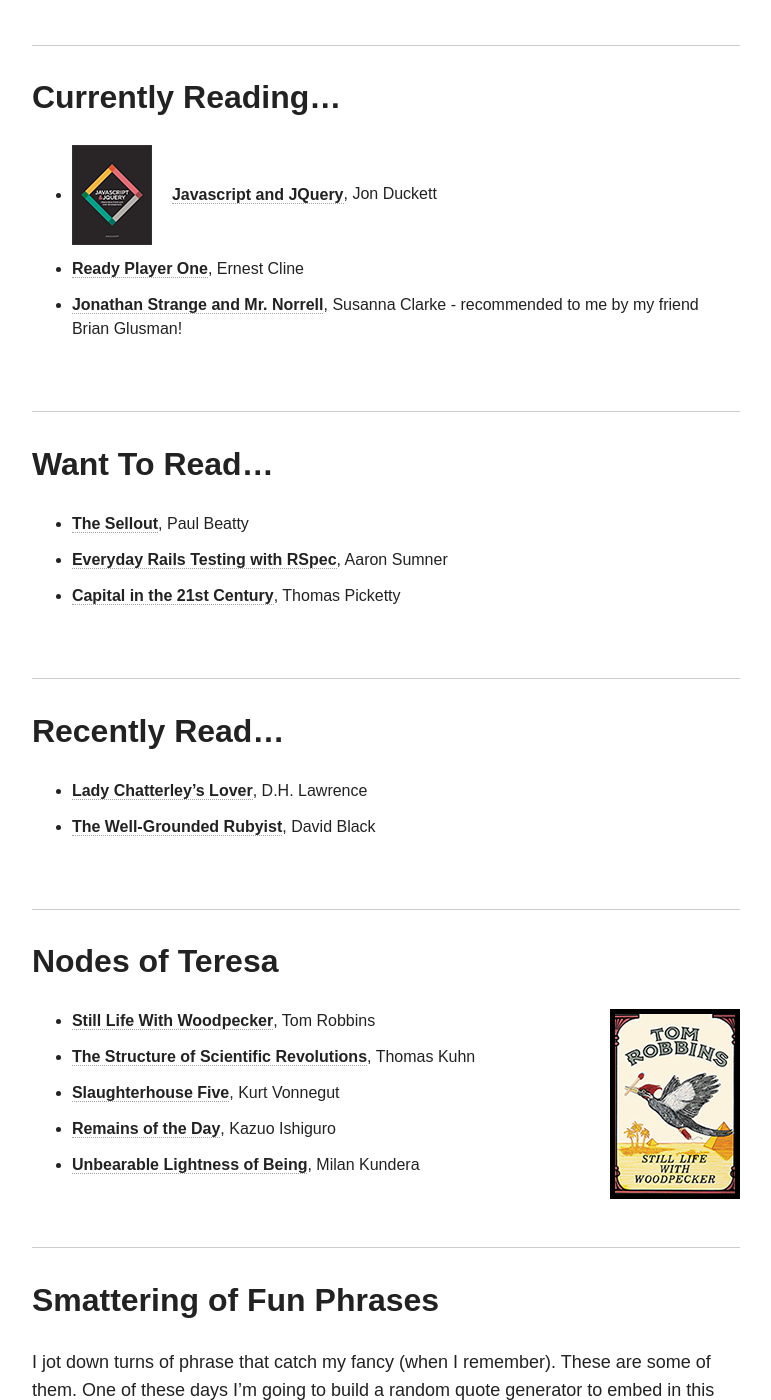
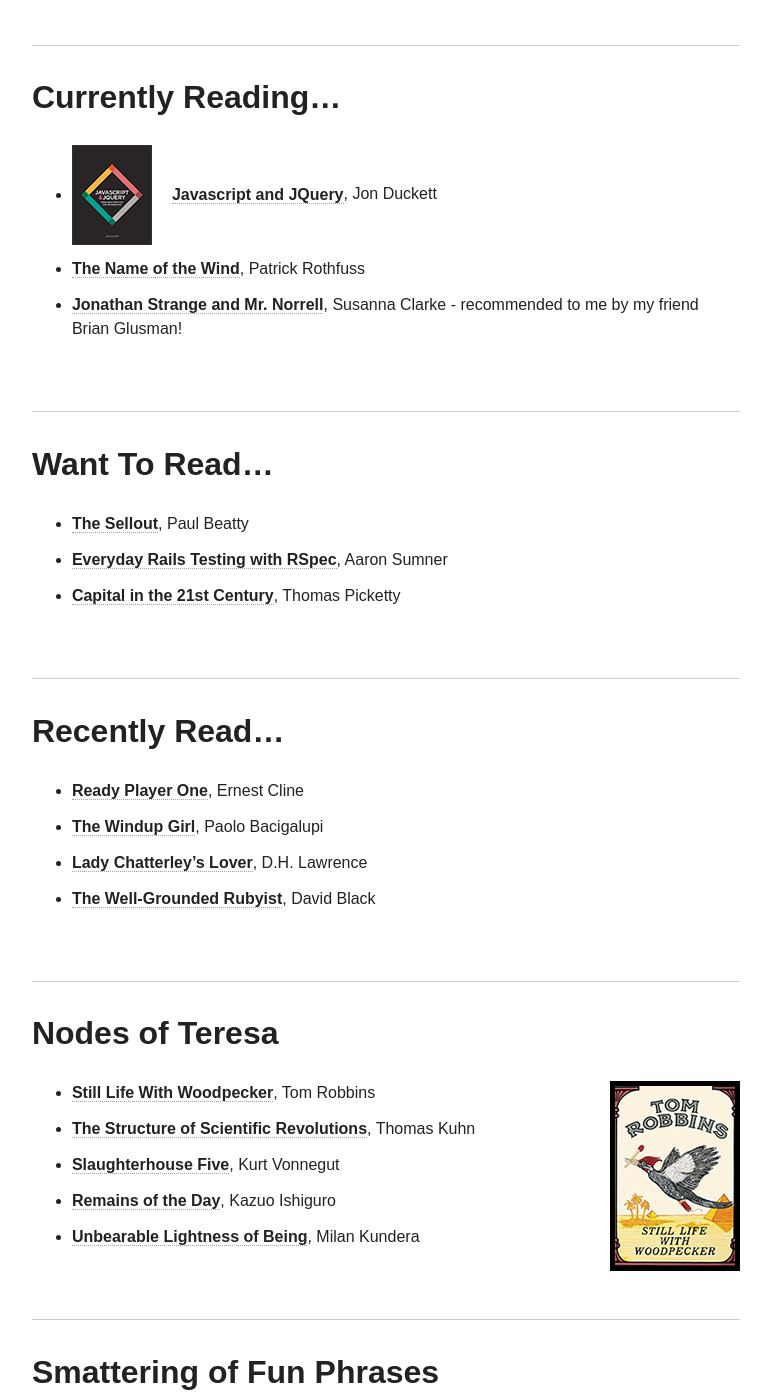
Before and after one commit to teresafinn/teresafinn.github.io, a Jekyll site: the page built from books/index.md, in a window 1280 px wide and 1400 px high, scrolled down 1640 px. Shown: the whole window, without its empty margins (254-1025 px from the left). Built offline with Jekyll 4.4.1, drawn with Linux system fonts in a browser that asks for light colours; nearby versions of some CDN libraries.

Commit message:
Update books

```diff
--- a/books/index.md
+++ b/books/index.md
@@ -23,7 +23,7 @@
 
 ## Currently Reading...
 * <img style="padding-right: 20px" src="/images/javascript-and-jquery-book-cover.png">[**Javascript and JQuery**](http://javascriptbook.com/), Jon Duckett
-* [**Ready Player One**](http://www.amazon.com/Ready-Player-One-A-Novel/dp/0307887448), Ernest Cline
+* [**The Name of the Wind**](http://www.amazon.com/Name-Wind-Kingkiller-Chronicle/dp/0756404746/ref=sr_1_1?s=books&ie=UTF8&qid=1437298364&sr=1-1&keywords=name+of+the+wind&pebp=1437298365619&perid=10FJZ4KEYJAPT3MYGPQR), Patrick Rothfuss
 * [**Jonathan Strange and Mr. Norrell**](http://en.wikipedia.org/wiki/Jonathan_Strange_%26_Mr_Norrell), Susanna Clarke - recommended to me by my friend Brian Glusman!
 
 
@@ -67,6 +67,8 @@
 
 ## Recently Read...
 
+* [**Ready Player One**](http://www.amazon.com/Ready-Player-One-A-Novel/dp/0307887448), Ernest Cline
+* [**The Windup Girl**](http://www.amazon.com/The-Windup-Girl-Paolo-Bacigalupi/dp/1597801585), Paolo Bacigalupi
 * [**Lady Chatterley's Lover**](http://www.amazon.com/Lady-Chatterleys-Lover-Unexpurgated-Edition-ebook/dp/B003VPX1XY), D.H. Lawrence
 * [**The Well-Grounded Rubyist**](http://www.manning.com/black2/), David Black
 
```
